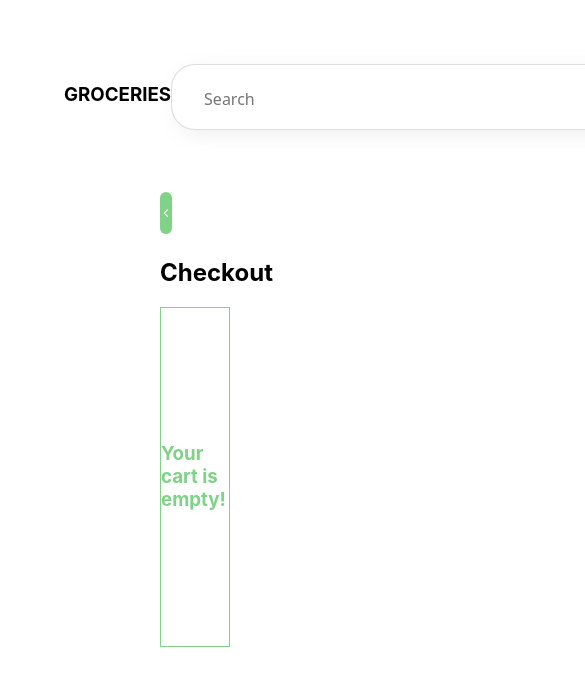
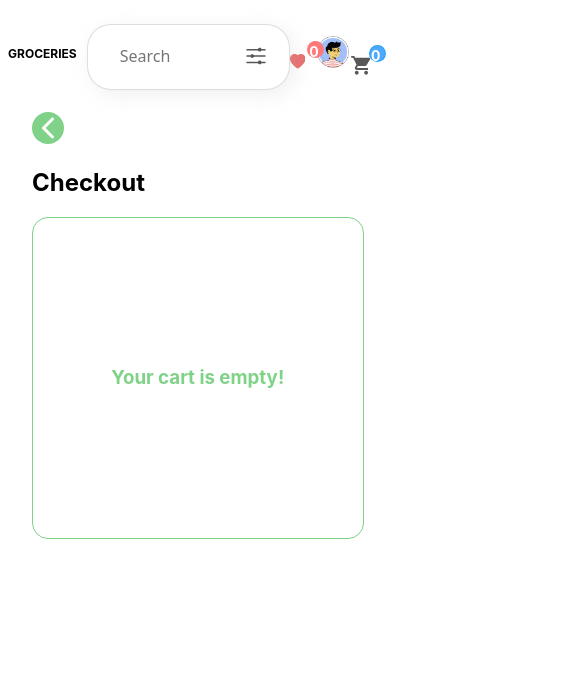
Before and after one commit to Poorva-Shrivastav/grocery-shopping-website, a React (Create React App) app: page /checkout in a window 390 px wide. Shown: the top 686 px of the page, 585 px wide, since content can reach past the window. Built offline with nearby package versions, Linux system fonts and the light colour scheme; no server answers.

Commit message:
added responsiveness for 768px and 480px

```diff
--- a/src/components/SearchBar/SearchBar.css
+++ b/src/components/SearchBar/SearchBar.css
@@ -34,3 +34,20 @@ input[type="search"]::placeholder {
   transform: translateY(-50%);
   cursor: pointer;
 }
+
+@media (max-width: 768px) {
+  input[type="search"] {
+    width: 100%;
+    height: 3rem;
+    font-size: 16px;
+  }
+  .search-options {
+    height: 1.5rem;
+  }
+}
+
+@media (max-width: 480px) {
+  input[type="search"] {
+    height: 1rem;
+  }
+}
--- a/src/components/checkoutCard/CheckoutCard.css
+++ b/src/components/checkoutCard/CheckoutCard.css
@@ -2,6 +2,7 @@
   display: flex;
   flex-direction: column;
   justify-content: space-evenly;
+  width: 60vw;
 }
 .checkoutcard-outer-div {
   height: 15vh;
@@ -28,7 +29,7 @@
   align-items: center;
 }
 .checkoutcard-itemnumber-div {
-  width: 8vw;
+  width: 6rem;
   display: flex;
   justify-content: space-evenly;
 }
@@ -60,3 +61,42 @@
   justify-content: center;
   align-items: center;
 }
+
+@media (max-width: 768px) {
+  .checkoutcard-itemnumber-div {
+    width: 6rem;
+  }
+  .checkoutcard-btn {
+    height: 1.5rem;
+    width: 1.5rem;
+  }
+  .checkoutcard-btn-disabled {
+    height: 1.5rem;
+    width: 1.5rem;
+  }
+  .checkoutcard-available-p {
+    width: 5rem;
+    height: 1.2rem;
+  }
+}
+
+@media (max-width: 480px) {
+  .checkoutcard-outermost-div {
+    width: 80vw;
+  }
+  .checkoutcard-itemnumber-div {
+    width: 6rem;
+  }
+  .checkoutcard-btn {
+    height: 1.5rem;
+    width: 1.5rem;
+  }
+  .checkoutcard-btn-disabled {
+    height: 1.5rem;
+    width: 1.5rem;
+  }
+  .checkoutcard-available-p {
+    width: 5rem;
+    height: 1.2rem;
+  }
+}
--- a/src/components/checkoutCard/CheckoutCard.js
+++ b/src/components/checkoutCard/CheckoutCard.js
@@ -44,8 +44,8 @@ function CheckoutCard() {
                 <p
                   className="checkoutcard-available-p"
                   style={{
-                    background: item.available > 10 ? "" : "orange",
-                    display: item.available > 10 ? "none" : "flex",
+                    background: item.available >= 10 ? "" : "orange",
+                    display: item.available >= 10 ? "none" : "flex",
                   }}
                 >
                   {item.available > 10
--- a/src/components/common/Header/Header.css
+++ b/src/components/common/Header/Header.css
@@ -4,8 +4,24 @@
   padding: 4rem;
   height: 4rem;
 }
+.header-h3 {
+  font-size: 16px;
+  padding: 10px 10px 0 0;
+}
 
 .header-img {
   height: 3rem;
   margin-top: 0.75rem;
 }
+
+@media (max-width: 768px) {
+  .header-outermost-div {
+    padding: 1.5rem 0.5rem 1.5rem 0.5rem;
+  }
+  .header-img {
+    height: 2rem;
+  }
+  .header-h3 {
+    font-size: 12px;
+  }
+}
--- a/src/components/common/Header/Header.js
+++ b/src/components/common/Header/Header.js
@@ -8,7 +8,7 @@ import SearchBar from "../../SearchBar/SearchBar";
 function Header() {
   return (
     <div className="header-outermost-div">
-      <h3>GROCERIES</h3>
+      <h3 className="header-h3">GROCERIES</h3>
       <SearchBar />
       <Likes />
       <img src={avatar} alt="avatar" className="header-img" />
--- a/src/components/common/cart/Cart.css
+++ b/src/components/common/cart/Cart.css
@@ -24,3 +24,18 @@
   right: -50px;
   font-size: 14px;
 }
+
+@media (max-width: 768px) {
+  .badge {
+    padding: 3px;
+    top: -55px;
+    right: -30px;
+  }
+}
+@media (max-width: 480px) {
+  .badge {
+    padding: 1.5px;
+    top: -50px;
+    right: -20px;
+  }
+}
--- a/src/components/common/likes/Likes.css
+++ b/src/components/common/likes/Likes.css
@@ -24,3 +24,19 @@
   right: -43px;
   font-size: 14px;
 }
+
+@media (max-width: 768px) {
+  .likes-badge {
+    padding: 3px;
+    top: -48px;
+    right: -20px;
+  }
+}
+
+@media (max-width: 480px) {
+  .likes-badge {
+    padding: 1.5px;
+    top: -42px;
+    right: -17px;
+  }
+}
--- a/src/components/itemCard/ItemCard.css
+++ b/src/components/itemCard/ItemCard.css
@@ -41,7 +41,7 @@
 }
 
 .itemcard-inner-p {
-  width: 10vw;
+  width: 8rem;
   height: 2rem;
   font-size: 10px;
   overflow: scroll;
@@ -55,3 +55,39 @@
   bottom: 0;
   position: absolute;
 }
+
+@media (max-width: 768px) {
+  .itemcard-outermost-div {
+    width: 80%;
+    display: flex;
+    flex-direction: column;
+    justify-content: center;
+    align-items: center;
+  }
+  .itemcard-outer-div {
+    height: 10rem;
+    width: 90%;
+  }
+  .itemcard-inner-btn {
+    width: 4rem;
+  }
+  .itemcard-inner-p {
+    width: 9rem;
+    height: 2rem;
+    font-size: 10px;
+    overflow: scroll;
+  }
+}
+
+@media (max-width: 768px) {
+  .itemcard-outermost-div {
+    width: 100%;
+  }
+  .itemcard-outer-div {
+    height: 11rem;
+    width: 80%;
+  }
+  .itemcard-inner-p {
+    width: 8rem;
+  }
+}
--- a/src/screens/checkout/Checkout.css
+++ b/src/screens/checkout/Checkout.css
@@ -1,9 +1,12 @@
+.checkout-outermost-div {
+  margin: 0 10rem;
+  width: 60vw;
+}
 .checkout-total-div {
   display: flex;
   justify-content: space-evenly;
   align-items: center;
   border-top: 1px solid gray;
-  /* border-bottom: 1px solid gray; */
 }
 .checkout-goBack {
   height: 5vh;
@@ -20,20 +23,22 @@
   align-items: center;
   color: #7fd287;
   border: 1px solid #7fd287;
-  height: 40vh;
+  height: 40rem;
+  border-radius: 16px;
 }
 
 .grid-container {
   display: grid;
-  grid-template-columns: auto auto auto;
+  grid-template-columns: 40% 30% 30%;
   padding: 10px;
   color: gray;
+  border-top: 1px solid lightgray;
 }
 .grid-item {
   border-bottom: 1px solid lightgray;
   padding: 20px;
-  text-align: center;
-  font: 12px;
+  text-align: right;
+  font-size: 15px;
   font-weight: 700;
   height: 2rem;
 }
@@ -42,8 +47,42 @@
   border: none;
   outline: none;
   height: 2rem;
-  width: 6rem;
+  width: 7rem;
   border-radius: 8px;
   color: white;
   cursor: pointer;
+  font-weight: 800;
+  font-size: 12px;
 }
+
+@media (max-width: 768px) {
+  .checkout-goBack {
+    height: 2rem;
+    width: 2rem;
+    color: white;
+    border-radius: 20px;
+  }
+  .grid-item {
+    padding: 16px;
+    height: 1rem;
+    font-size: 12px;
+  }
+  .checkout-btn {
+    height: 1.3rem;
+    width: 5.5rem;
+    border-radius: 4px;
+  }
+  .checkout-empty {
+    height: 20rem;
+  }
+}
+
+@media (max-width: 480px) {
+  .checkout-outermost-div {
+    margin: 0 2rem;
+    width: 85vw;
+  }
+  .checkout-btn {
+    width: 4rem;
+  }
+}
--- a/src/screens/checkout/Checkout.js
+++ b/src/screens/checkout/Checkout.js
@@ -10,42 +10,31 @@ function Checkout({ cart, subtotal }) {
   const navigateHandler = () => navigate("/");
 
   return (
-    <div className="home-outermost-div">
+    <div className="checkout-outermost-div">
       <IoIosArrowBack className="checkout-goBack" onClick={navigateHandler} />
       <h2>Checkout</h2>
       {cart && cart.length > 0 ? (
         <>
           <CheckoutCard />
           <div className="grid-container">
-            <div className="grid-item">Subtotal</div>
+            <div className="grid-item" style={{ color: "black" }}>
+              Subtotal
+            </div>
             <div className="grid-item">£{Number(subtotal).toFixed(2)}</div>
             <div className="grid-item"> </div>
-            <div className="grid-item">Discount</div>
+            <div className="grid-item" style={{ color: "black" }}>
+              Discount
+            </div>
             <div className="grid-item">£0.00</div>
             <div className="grid-item"> </div>
-            <div className="grid-item">Total</div>
+            <div className="grid-item" style={{ color: "black" }}>
+              Total
+            </div>
             <div className="grid-item">£{Number(subtotal).toFixed(2)}</div>
             <div className="grid-item">
               <button className="checkout-btn">Checkout</button>
             </div>
           </div>
-
-          {/* <div>
-            <div className="checkout-total-div">
-              <p>Subtotal</p>
-              <p>£{subtotal}</p>
-            </div>
-            <div className="checkout-total-div">
-              <p>Discount</p>
-              <p>£0.00</p>
-            </div>
-            <div className="checkout-total-div-btn">
-              <div className="checkout-total-div">
-                <p>Total</p>
-                <p>£{subtotal}</p>
-              </div>
-            </div>
-          </div> */}
         </>
       ) : (
         <div className="checkout-empty">
--- a/src/screens/home/Home.css
+++ b/src/screens/home/Home.css
@@ -26,3 +26,36 @@
   cursor: pointer;
   color: gray;
 }
+
+@media (max-width: 768px) {
+  .home-outermost-div {
+    margin: 0 2rem 0 2rem;
+  }
+  .home-outer-div-menu {
+    display: flex;
+    justify-content: space-between;
+    width: 70%;
+    text-align: center;
+    margin-bottom: 1rem;
+  }
+
+  .home-filter-div {
+    border-radius: 25px;
+    width: 100px;
+  }
+}
+
+@media (max-width: 480px) {
+  .home-outer-div-menu {
+    width: 90%;
+    text-align: center;
+    margin-bottom: 1rem;
+  }
+
+  .home-filter-div {
+    border-radius: 20px;
+    width: 80px;
+    height: 30px;
+    padding-top: 0.5rem;
+  }
+}
```
